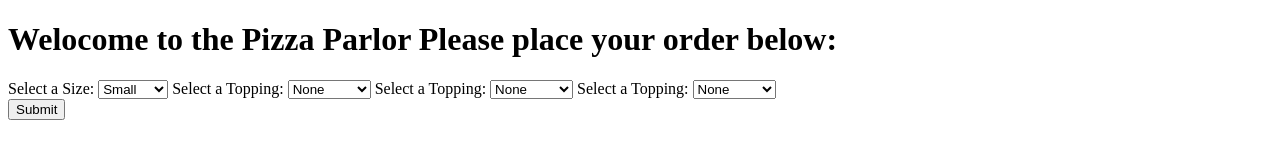
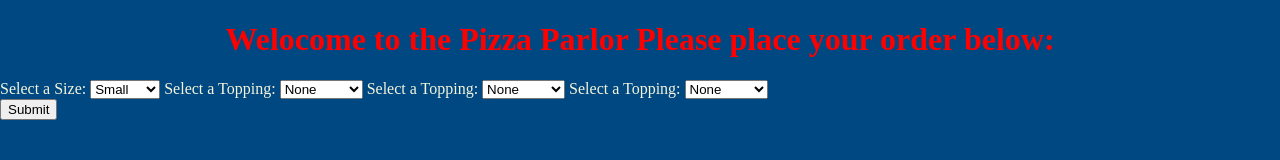
Before and after one commit to jlenz27/PizzaParlor, a plain HTML site: page index.html in a window 1280 px wide. Drawn offline with Linux system fonts and the light colour scheme.

Commit message:
it will change background

```diff
--- a/css/styles.css
+++ b/css/styles.css
@@ -1,3 +1,16 @@
 .hidden {
     display:none;
   }
+
+  #header {
+    color: red;
+    text-align: center;
+  }
+
+  body {
+    margin: 0;
+    padding: 0;
+    background-color: #004882;
+    color: beige;
+    size: 25px;
+  }
```
